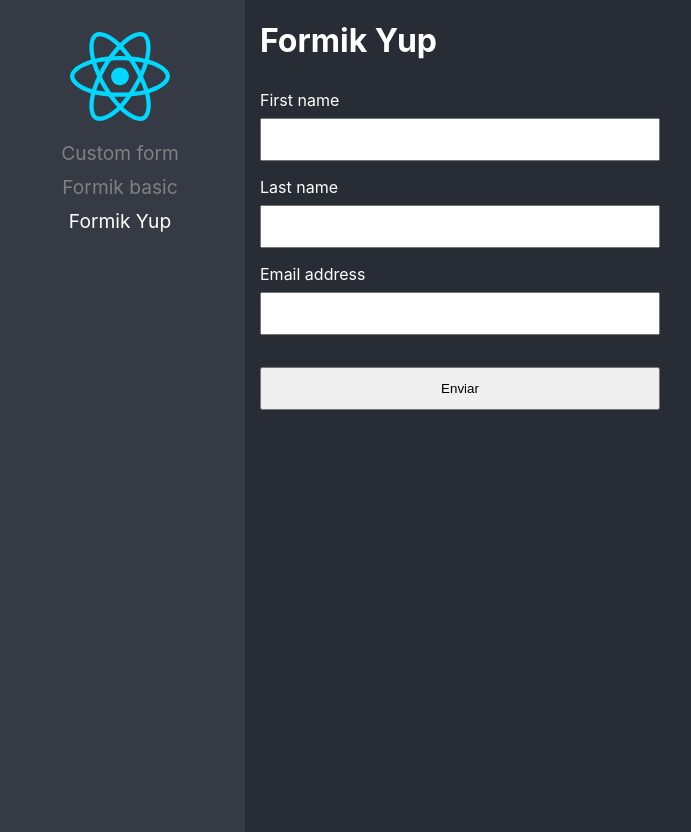
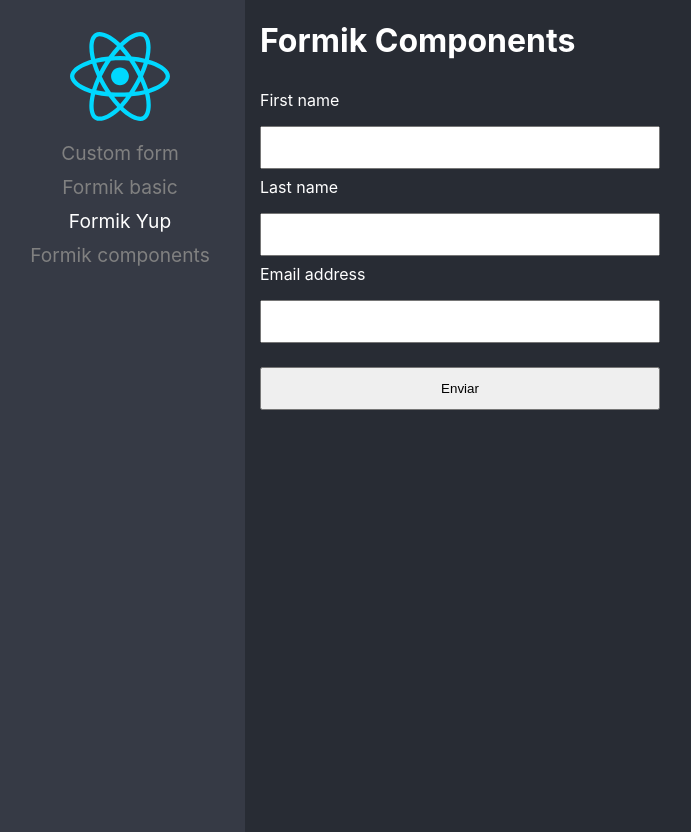
Before and after one commit to castromaciel/forms-practice, a React (Vite) app: page /formik-yup in a window 1280 px wide. Shown: the whole page, without its empty margins (5-696 px from the left). Built offline with nearby package versions, Linux system fonts and the light colour scheme.

Commit message:
add formik components implementation

```diff
--- /dev/null
+++ b/src/pages/FormikComponents.tsx
@@ -0,0 +1,52 @@
+/* eslint-disable jsx-a11y/label-has-associated-control */
+import {
+  ErrorMessage, Field, Form, Formik
+} from 'formik'
+import * as Yup from 'yup'
+
+const FormikComponents = () => (
+  <div>
+    <h1>Formik Components</h1>
+
+    <Formik
+      initialValues={{
+        firstName: '',
+        lastName: '',
+        email: ''
+      }}
+      onSubmit={(values) => console.log(values)}
+      validationSchema={Yup.object({
+        firstName: Yup.string()
+          .max(15, 'Must be 15 characters or less')
+          .required('Field is required'),
+        lastName: Yup.string()
+          .max(12, 'Must be 12 characters or less')
+          .required('Field is required'),
+        email: Yup.string()
+          .email('Field must be a valid email address')
+          .required('Field is required')
+      })}
+    >
+      {() => (
+        <Form>
+          <label htmlFor="firstName">First name</label>
+          <Field name="firstName" type="text" />
+          <ErrorMessage name="firstName" />
+
+          <label htmlFor="lastName">Last name</label>
+          <Field name="lastName" type="text" />
+          <ErrorMessage name="lastName" />
+
+          <label htmlFor="email">Email address</label>
+          <Field name="email" type="email" />
+          <ErrorMessage name="email" />
+
+          <button type="submit">Enviar</button>
+        </Form>
+      )}
+    </Formik>
+
+  </div>
+)
+
+export default FormikComponents
--- a/src/pages/index.ts
+++ b/src/pages/index.ts
@@ -1,3 +1,4 @@
 export { default as FormikBasicPage } from './FormikBasicPage'
+export { default as FormikComponents } from './FormikComponents'
 export { default as FormikYupPage } from './FormikYupPage'
 export { default as RegisterPage } from './RegisterPage'
--- a/src/routes/Navigation.tsx
+++ b/src/routes/Navigation.tsx
@@ -1,7 +1,9 @@
 import {
   BrowserRouter, NavLink, Navigate, Route, Routes
 } from 'react-router-dom'
-import { FormikBasicPage, FormikYupPage, RegisterPage } from '../pages'
+import {
+  FormikBasicPage, FormikComponents, FormikYupPage, RegisterPage
+} from '../pages'
 
 const Navigation = () => (
   <BrowserRouter>
@@ -23,6 +25,9 @@
           <li>
             <NavLink to="/formik-yup" className={({ isActive }) => (isActive ? 'nav-active' : '')}>Formik Yup</NavLink>
           </li>
+          <li>
+            <NavLink to="/formik-components" className={({ isActive }) => (isActive ? 'nav-active' : '')}>Formik components</NavLink>
+          </li>
         </ul>
 
       </nav>
@@ -30,7 +35,8 @@
       <Routes>
         <Route path="/custom-form" element={<RegisterPage />} />
         <Route path="/formik-basic" element={<FormikBasicPage />} />
-        <Route path="/formik-yup" element={<FormikYupPage />} />
+        <Route path="/formik-components" element={<FormikYupPage />} />
+        <Route path="/formik-yup" element={<FormikComponents />} />
 
         <Route path="/*" element={<Navigate to="/custom-form" replace />} />
       </Routes>
```
